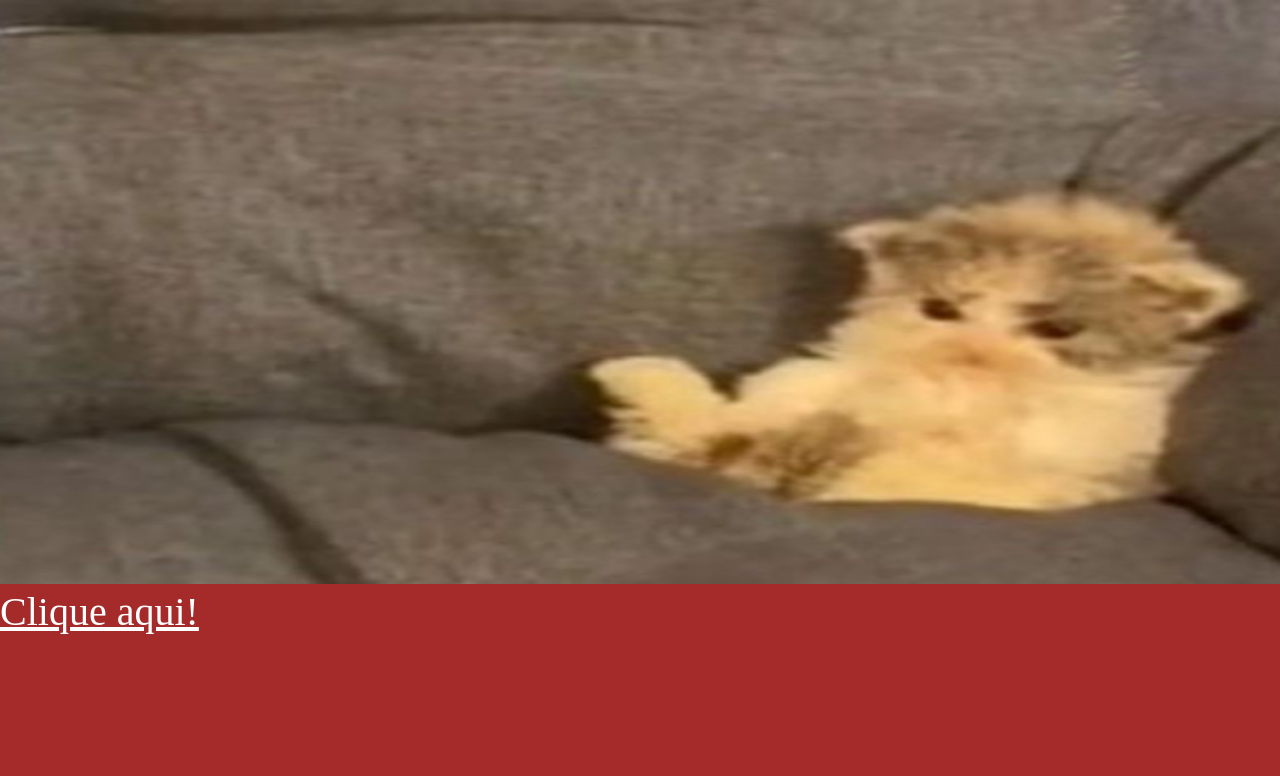
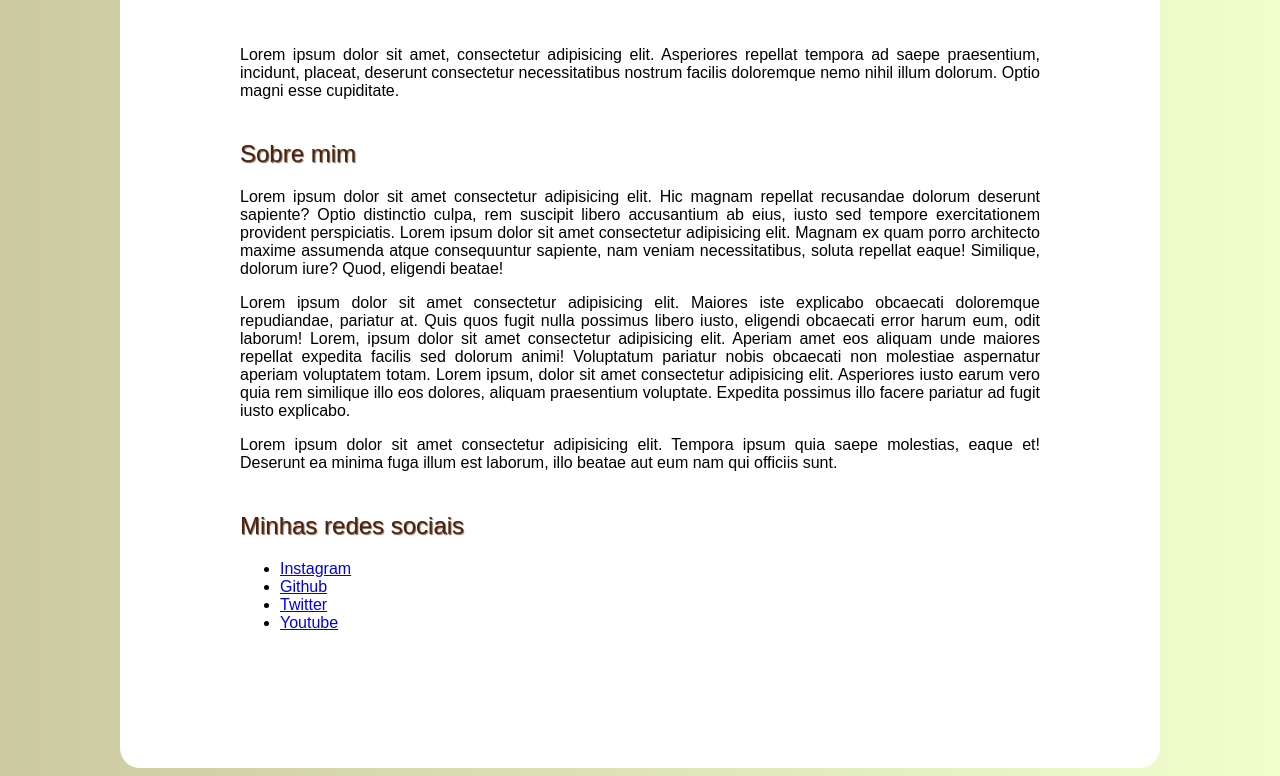
Before and after one commit to felipe-sant/correio, a plain HTML site: page index.html in a window 1280 px wide. Shown: the part 216-992 px from the top of the page. Before the commit the page ends 851 px from the top, so only its background shows below. Drawn offline with Linux system fonts and the light colour scheme; a web font is replaced by a local one.

Commit message:
Add files via upload

```diff
--- a/index.html
+++ b/index.html
@@ -4,28 +4,24 @@
     <meta charset="UTF-8">
     <meta http-equiv="X-UA-Compatible" content="IE=edge">
     <meta name="viewport" content="width=device-width, initial-scale=1.0">
+    <link rel="stylesheet" href="style.css">
     <title>Correio Elegante</title>
-    <style>
-        *{
-            padding: 0;
-            margin: 0;
-        }
-        img {
-            width: 100%;
-            height: 50em;
-        }
-        a {
-            font-size: 40px;
-            color: white;
-        }
-        body {
-            background-color: brown;
-        }
-    </style>
 </head>
 <body>
-    <img src="gato.png" alt="imagem gato.png">
-    <a href="https://www.instagram.com/p/Cg1zNJTqk0A/?utm_source=ig_web_copy_link">Clique aqui!</a>
-    <!-- https://www.instagram.com/p/Cg1zNJTqk0A/?utm_source=ig_web_copy_link -->
+    <main>
+        <h1>Meu nome é Felipe, e este é meu site! &#x1F44C </h1>
+        <p>Lorem ipsum dolor sit amet, consectetur adipisicing elit. Asperiores repellat tempora ad saepe praesentium, incidunt, placeat, deserunt consectetur necessitatibus nostrum facilis doloremque nemo nihil illum dolorum. Optio magni esse cupiditate.</p>
+        <h2>Sobre mim</h2>
+        <p>Lorem ipsum dolor sit amet consectetur adipisicing elit. Hic magnam repellat recusandae dolorum deserunt sapiente? Optio distinctio culpa, rem suscipit libero accusantium ab eius, iusto sed tempore exercitationem provident perspiciatis. Lorem ipsum dolor sit amet consectetur adipisicing elit. Magnam ex quam porro architecto maxime assumenda atque consequuntur sapiente, nam veniam necessitatibus, soluta repellat eaque! Similique, dolorum iure? Quod, eligendi beatae!</p>
+        <p>Lorem ipsum dolor sit amet consectetur adipisicing elit. Maiores iste explicabo obcaecati doloremque repudiandae, pariatur at. Quis quos fugit nulla possimus libero iusto, eligendi obcaecati error harum eum, odit laborum! Lorem, ipsum dolor sit amet consectetur adipisicing elit. Aperiam amet eos aliquam unde maiores repellat expedita facilis sed dolorum animi! Voluptatum pariatur nobis obcaecati non molestiae aspernatur aperiam voluptatem totam. Lorem ipsum, dolor sit amet consectetur adipisicing elit. Asperiores iusto earum vero quia rem similique illo eos dolores, aliquam praesentium voluptate. Expedita possimus illo facere pariatur ad fugit iusto explicabo.</p>
+        <p>Lorem ipsum dolor sit amet consectetur adipisicing elit. Tempora ipsum quia saepe molestias, eaque et! Deserunt ea minima fuga illum est laborum, illo beatae aut eum nam qui officiis sunt.</p>
+        <h2>Minhas redes sociais</h2>
+        <ul>
+            <li><a href="#">Instagram</a></li>
+            <li><a href="#">Github</a></li>
+            <li><a href="#">Twitter</a></li>
+            <li><a href="#">Youtube</a></li>
+        </ul>
+    </main>
 </body>
 </html>
--- /dev/null
+++ b/style.css
@@ -0,0 +1,48 @@
+@charset "UTF-8";
+@import url('https://fonts.googleapis.com/css2?family=Palanquin:wght@100;200;300;400;500;600;700&display=swap');
+
+:root {
+    --cor1: #f1653c;
+    --cor2: #ccc9a1;
+    --cor3: #f0ffce;
+    --cor4: #4c230a;
+    --cor5: #280004;
+    --fonte01: 'palaquin';
+}
+
+body {
+    background-image: linear-gradient(to right, var(--cor2), var(--cor3));
+    font-family: Arial, Helvetica, sans-serif;
+}
+
+main {
+    background-color: white;
+    margin: auto;
+    width: 800px;
+    padding: 120px;
+    border-radius: 20px;
+}
+
+h1 {
+    color: var(--cor5);
+    text-align: center;
+    font-size: 2.5em;
+    margin-bottom: 60px;
+    text-shadow: 1px 1px 2px #2800047a;
+}
+
+h2 {
+    color: var(--cor4);
+    font-size: 1.5em;
+    text-shadow: 1px 1px 1px #331807ad;
+    margin-top: 40px;
+}
+
+h1, h2 {
+    font-family: var(--fonte01), sans-serif;
+    font-weight: 100;
+}
+
+p {
+    text-align: justify;
+}
```
